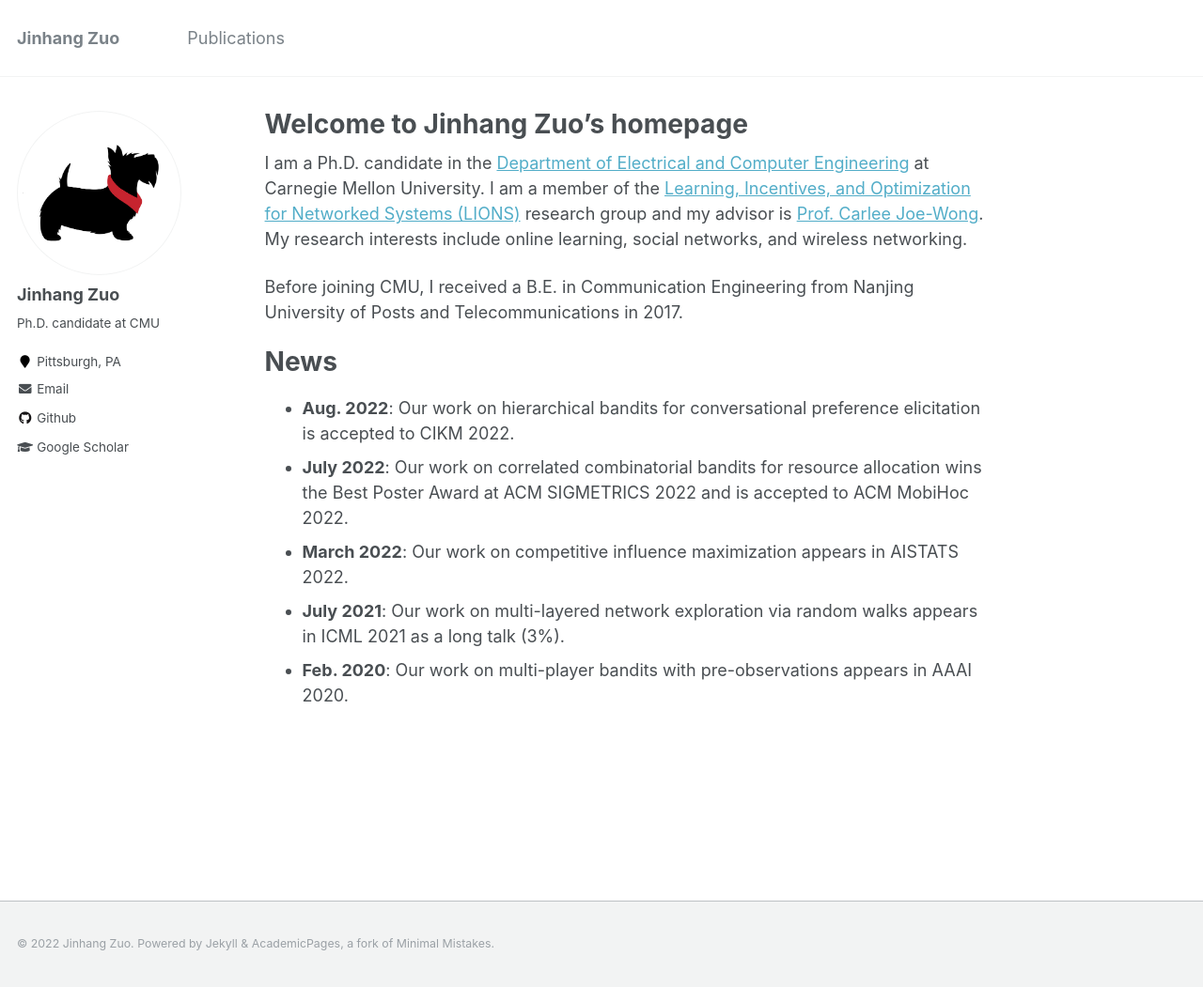
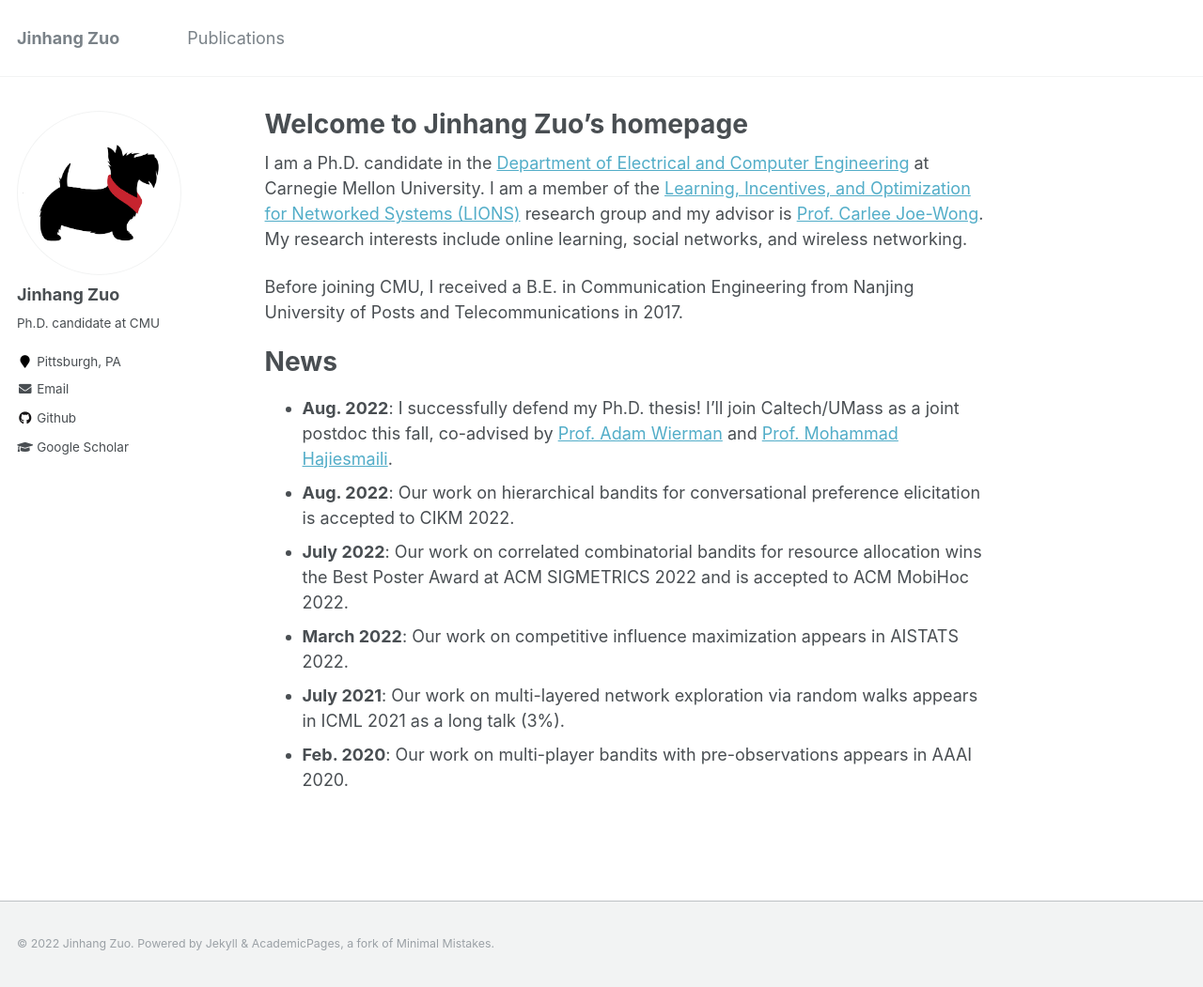
Before and after one commit to jhzuo/jhzuo.github.io, a Jekyll site: the page built from _pages/about.md, in a window 1280 px wide and 1051 px high. Shown: the whole window at 94% size. Built offline with Jekyll 4.4.1, drawn with Linux system fonts in a browser that asks for light colours.

Commit message:
Update about.md
defense

```diff
--- a/_pages/about.md
+++ b/_pages/about.md
@@ -13,6 +13,7 @@ Before joining CMU, I received a B.E. in Communication Engineering from Nanjing
 
 News
 ======
+- **Aug. 2022**: I successfully defend my Ph.D. thesis! I'll join Caltech/UMass as a joint postdoc this fall, co-advised by [Prof. Adam Wierman](https://adamwierman.com/) and [Prof. Mohammad Hajiesmaili](https://groups.cs.umass.edu/hajiesmaili/).
 - **Aug. 2022**: Our work on hierarchical bandits for conversational preference elicitation is accepted to CIKM 2022.
 - **July 2022**: Our work on correlated combinatorial bandits for resource allocation wins the Best Poster Award at ACM SIGMETRICS 2022 and is accepted to ACM MobiHoc 2022.
 - **March 2022**: Our work on competitive influence maximization appears in AISTATS 2022.
```
